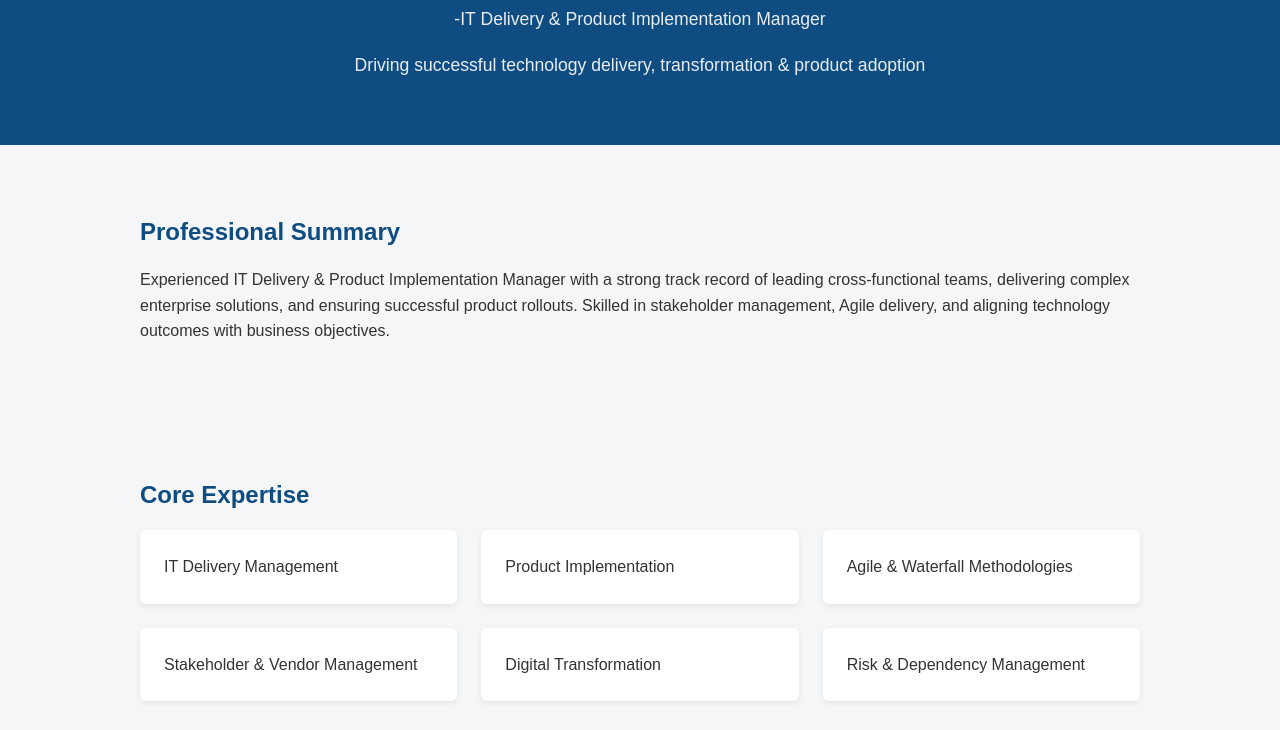
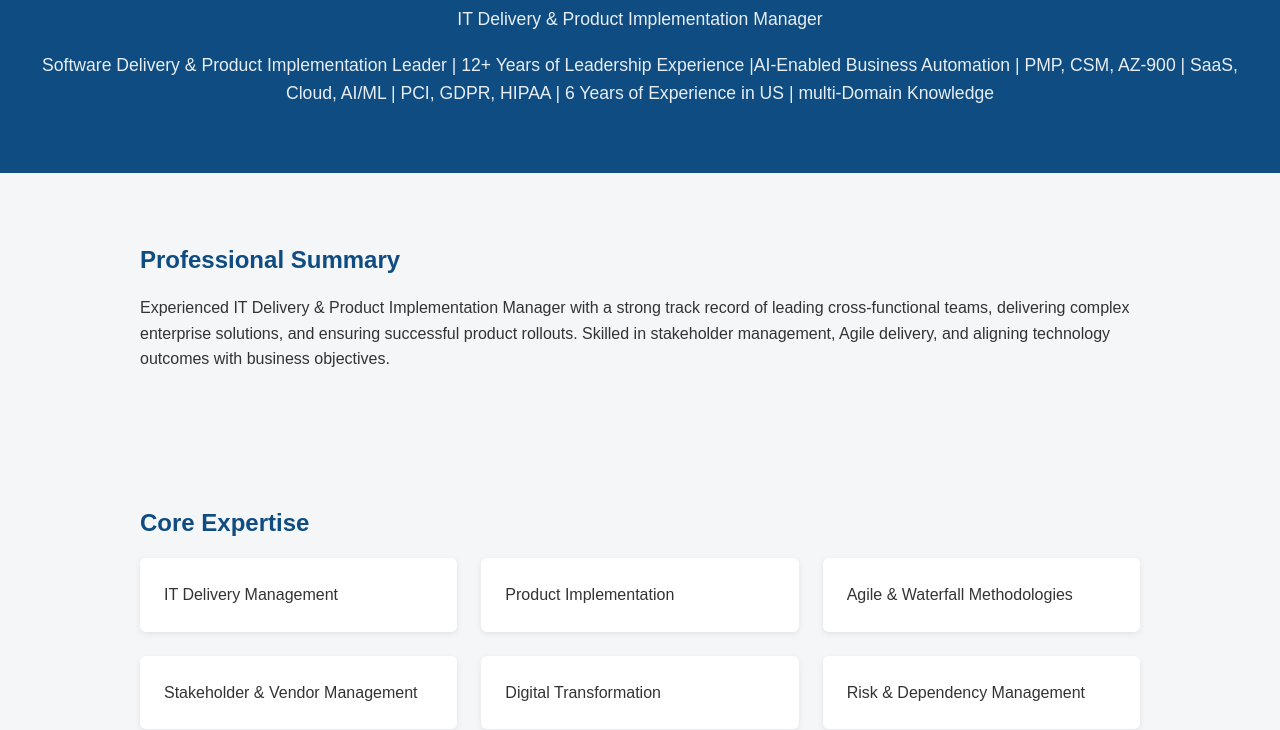
Before and after one commit to TijuAbraham1/TijuAbraham, a plain HTML site: page index.html in a window 1280 px wide. Shown: the part 107-837 px from the top of the page. Drawn offline with Linux system fonts and the light colour scheme.

Commit message:
Update index.html

```diff
--- a/index.html
+++ b/index.html
@@ -129,8 +129,8 @@
 
 <header>
     <h1>TIJU ABRAHAM</h1>
-    <p>-IT Delivery & Product Implementation Manager</p>
-    <p>Driving successful technology delivery, transformation & product adoption</p>
+    <p>IT Delivery & Product Implementation Manager</p>
+    <p>Software Delivery & Product Implementation Leader | 12+ Years of Leadership Experience |AI-Enabled Business Automation | PMP, CSM, AZ-900 | SaaS, Cloud, AI/ML | PCI, GDPR, HIPAA | 6 Years of Experience in US | multi-Domain Knowledge</p>
 </header>
 
 <section>
```
